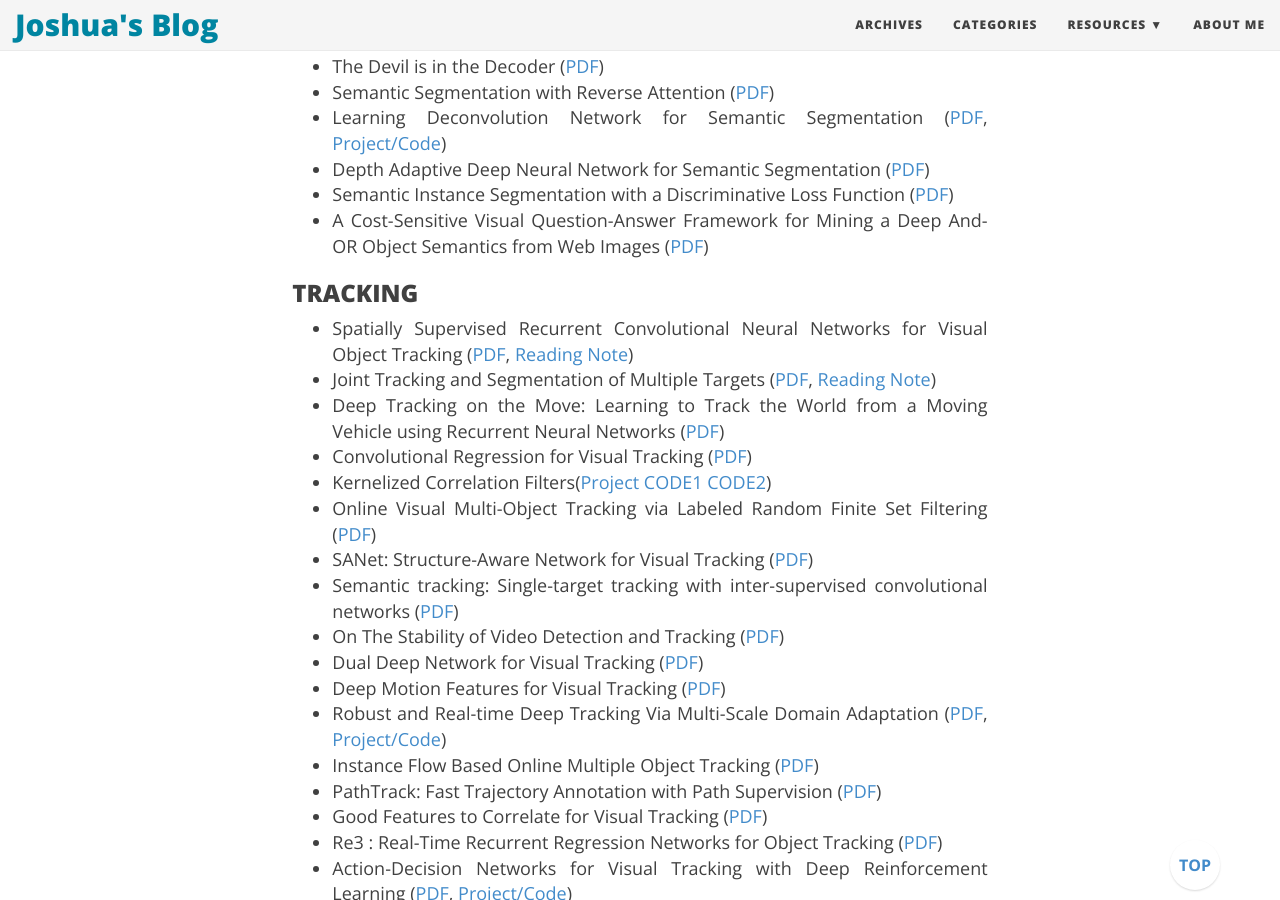
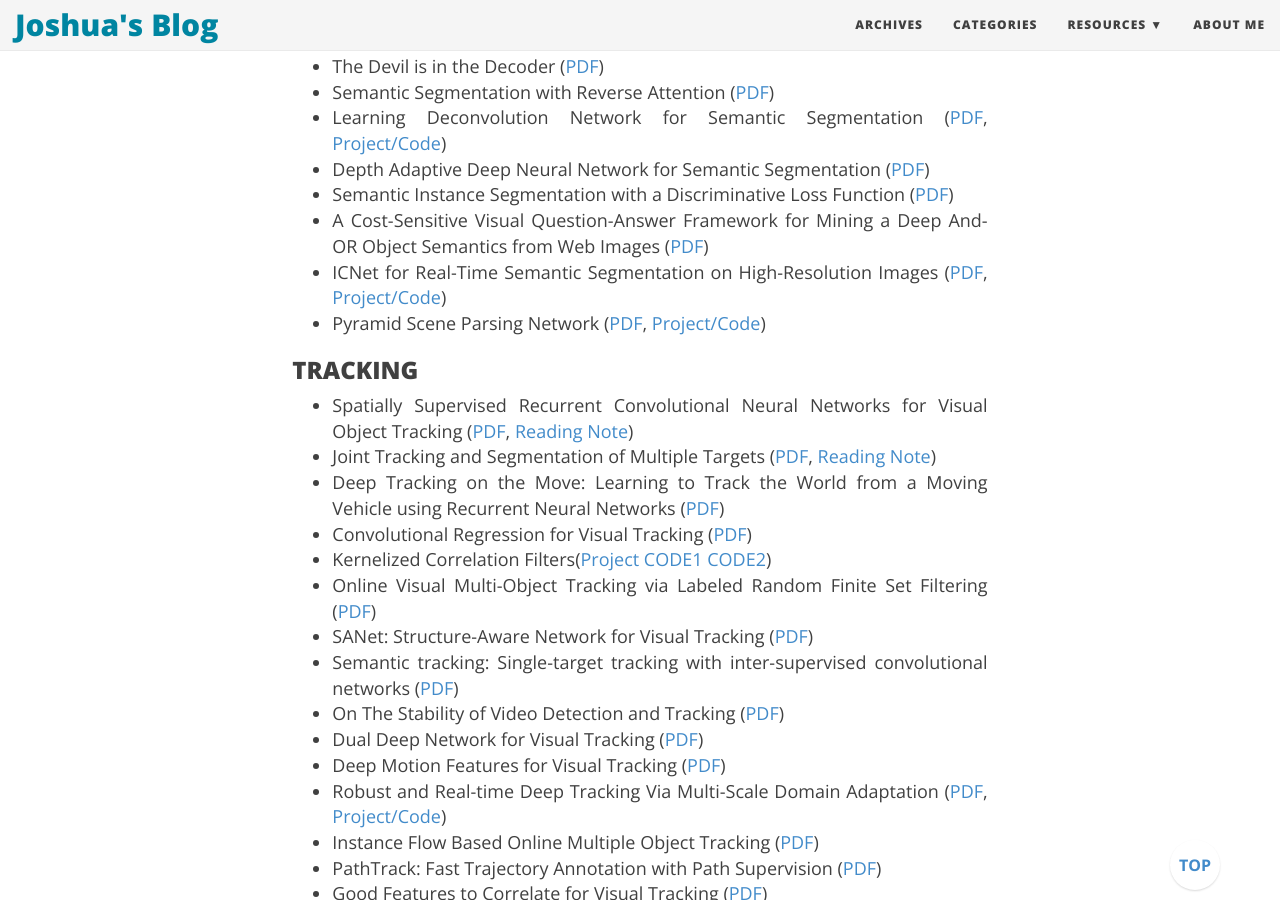
Before and after one commit to joshua19881228/joshua19881228.github.io, a Jekyll site: the page built from _posts/Computer_Vision/2016-08-25-my-jumble-of-computer-vision.md, in a window 1280 px wide and 900 px high, scrolled down 5704 px. Built offline with Jekyll 4.4.1, drawn with Linux system fonts in a browser that asks for light colours; nearby versions of some CDN libraries; comment, search, counter and statistics services are not loaded.

Commit message:
update post

```diff
--- a/_posts/Computer_Vision/2016-08-25-my-jumble-of-computer-vision.md
+++ b/_posts/Computer_Vision/2016-08-25-my-jumble-of-computer-vision.md
@@ -130,6 +130,8 @@ I am going to maintain this page to record a few things about computer vision th
 * Depth Adaptive Deep Neural Network for Semantic Segmentation ([PDF](https://arxiv.org/abs/1708.01818))
 * Semantic Instance Segmentation with a Discriminative Loss Function ([PDF](https://arxiv.org/abs/1708.02551))
 * A Cost-Sensitive Visual Question-Answer Framework for Mining a Deep And-OR Object Semantics from Web Images ([PDF](https://arxiv.org/abs/1708.03911))
+* ICNet for Real-Time Semantic Segmentation on High-Resolution Images ([PDF](https://arxiv.org/abs/1704.08545), [Project/Code](https://hszhao.github.io/projects/icnet/))
+* Pyramid Scene Parsing Network ([PDF](https://arxiv.org/abs/1612.01105), [Project/Code](https://github.com/hszhao/PSPNet))
 
 ### TRACKING ###
 
```
